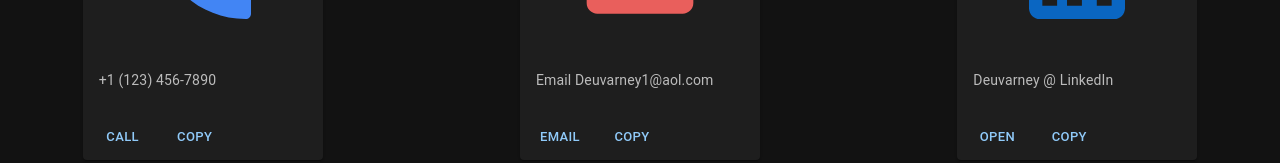
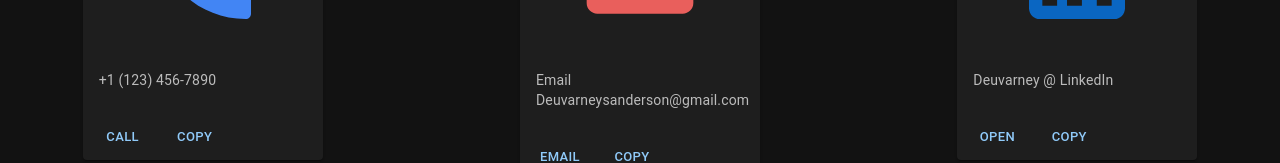
Before and after one commit to deuvarney/portf, a Next.js app: page /contact in a window 1280 px wide. Shown: the part 258-421 px from the top of the page. Built offline with nearby package versions, Linux system fonts and the light colour scheme; no server answers.

Commit message:
Update contact email

```diff
--- a/src/app/contact/page.tsx
+++ b/src/app/contact/page.tsx
@@ -70,11 +70,11 @@ function ContactPage() {
                 />
 
                 <ContactCard
-                    text="Email Deuvarney1@aol.com"
+                    text="Email Deuvarneysanderson@gmail.com"
                     icon={<EmailIcon sx={{ fontSize: 128 }} className={`${styles.email} ${styles.contactCard}`} />}
-                    value="mailto:deuvarney1@aol.com"
+                    value="mailto:deuvarneysanderson@gmail.com"
                     openText="Email"
-                    copyValue="deuvarney1@aol.com"
+                    copyValue="deuvarneysanderson@gmail.com"
                 />
 
                 <ContactCard
--- a/src/components/SpeedDial/index.tsx
+++ b/src/components/SpeedDial/index.tsx
@@ -19,7 +19,7 @@ const actions = [
     },
     { name: 'Email',
     icon: (
-        <Link className={`${styles.email} ${styles.speedDialLink}`} target="_blank" rel="noopener noreferrer" href={"mailto:deuvarney1@aol.com"}>
+        <Link className={`${styles.email} ${styles.speedDialLink}`} target="_blank" rel="noopener noreferrer" href={"mailto:deuvarneysanderson@gmail.com"}>
             <Email/>
         </Link>
     )
```
